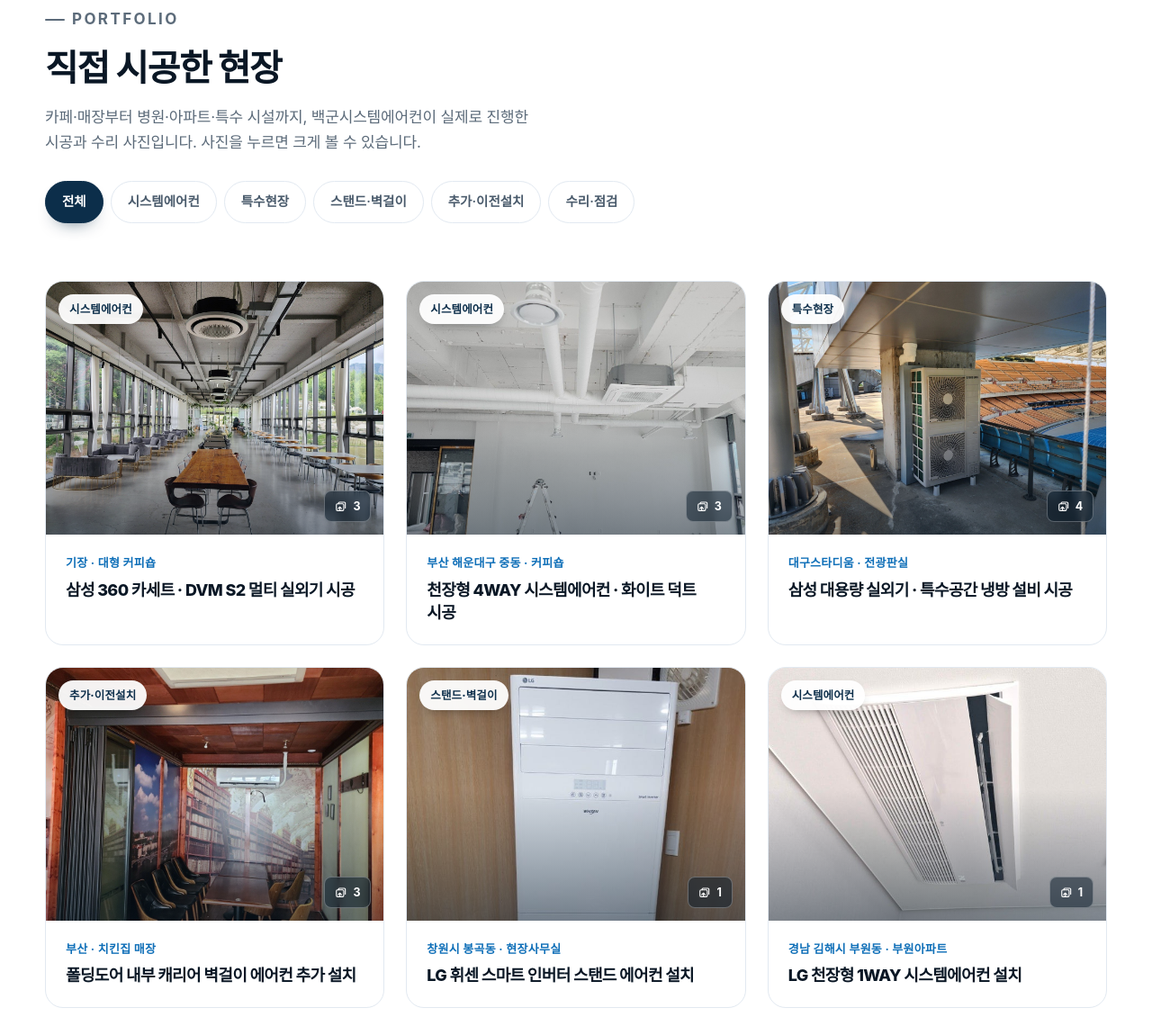
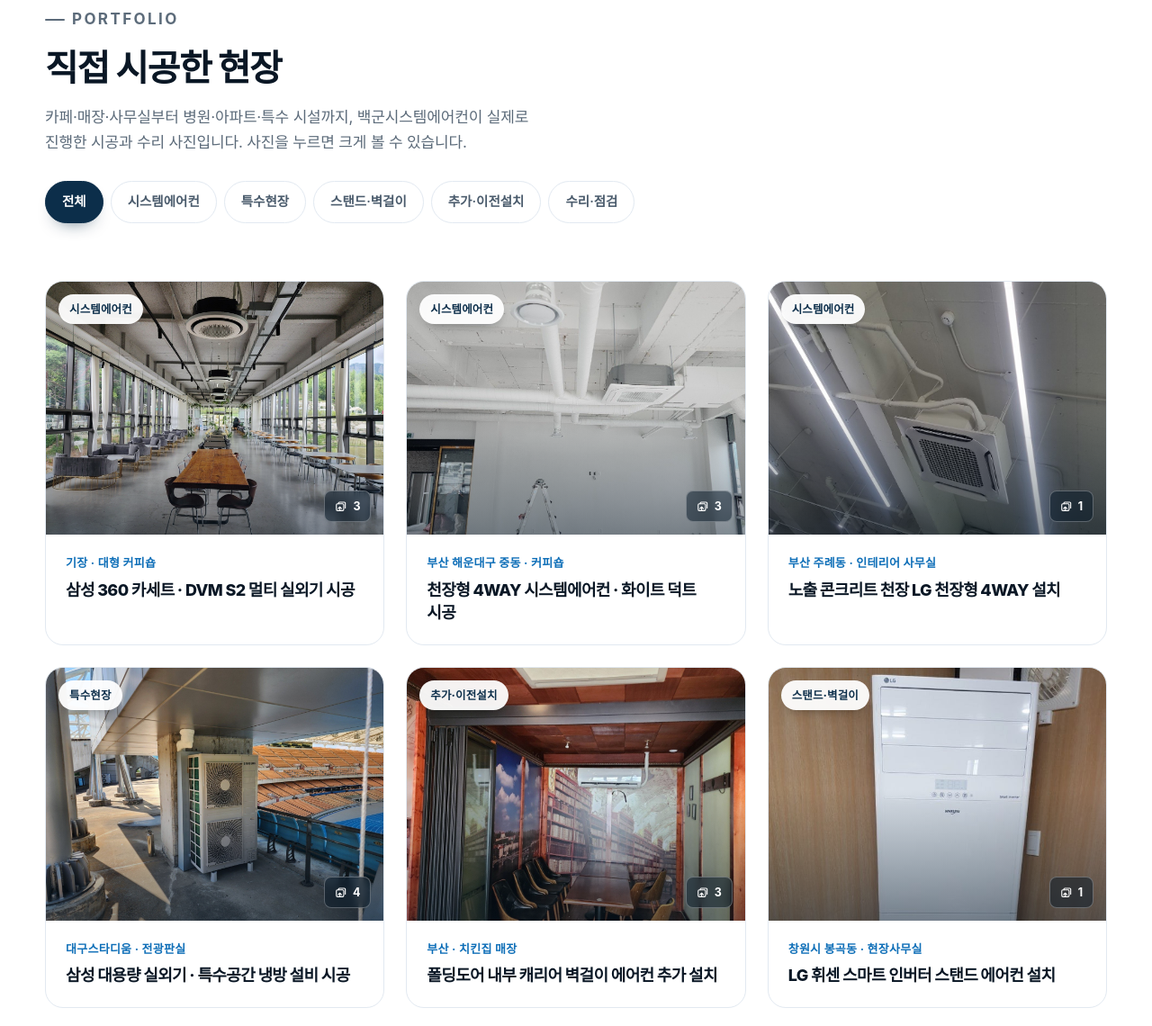
Before and after one commit to baekjongmun/baekjongmun.github.io, a plain HTML site: page index.html in a window 1280 px wide. Shown: the part 2412-3552 px from the top of the page at 90% size. Drawn offline with Linux system fonts and the light colour scheme.

Commit message:
시공사례 추가: 부산 주례동 인테리어 사무실 (노출 콘크리트 천장 LG 천장형 4WAY)

```diff
--- a/index.html
+++ b/index.html
@@ -350,7 +350,7 @@
         <div class="section-head reveal">
           <p class="eyebrow">Portfolio</p>
           <h2>직접 시공한 현장</h2>
-          <p>카페·매장부터 병원·아파트·특수 시설까지, 백군시스템에어컨이 실제로 진행한 시공과 수리 사진입니다. 사진을 누르면 크게 볼 수 있습니다.</p>
+          <p>카페·매장·사무실부터 병원·아파트·특수 시설까지, 백군시스템에어컨이 실제로 진행한 시공과 수리 사진입니다. 사진을 누르면 크게 볼 수 있습니다.</p>
         </div>
         <div class="filters reveal" role="group" aria-label="시공사례 분류">
           <button type="button" data-filter="all" aria-pressed="true">전체</button>
@@ -417,8 +417,29 @@
           </template>
         </article>
 
+        <!-- 부산 주례동 인테리어 사무실 -->
+        <article class="case reveal" data-cat="system" style="--delay:160ms">
+          <div class="case__media">
+            <img src="./images/1000011106-b151fcb6b44c41289bf61170a5044fdb.jpg"
+                 alt="부산 주례동 인테리어 사무실 노출 콘크리트 천장에 설치한 LG 천장형 4WAY 시스템에어컨과 흰색 보온 배관"
+                 width="1050" height="1400" loading="lazy">
+            <span class="case__tag">시스템에어컨</span>
+            <span class="case__count"><svg aria-hidden="true"><use href="#i-images"/></svg>1</span>
+          </div>
+          <div class="case__body">
+            <p class="case__place">부산 주례동 · 인테리어 사무실</p>
+            <h3>노출 콘크리트 천장 LG 천장형 4WAY 설치</h3>
+          </div>
+          <button class="case__hit" type="button" data-case-open aria-label="부산 주례동 인테리어 사무실 시공사례 사진 크게 보기"><span>사진 보기</span></button>
+          <template>
+            <a data-src="./images/1000011106-b151fcb6b44c41289bf61170a5044fdb.jpg"
+               data-caption="부산 주례동 인테리어 사무실 — 노출 콘크리트 천장에 설치한 LG 천장형 4WAY 시스템에어컨과 화이트 보온 배관"
+               data-alt="회색 노출 콘크리트 천장에 매달린 흰색 4WAY 카세트 실내기와 천장을 따라 가지런히 마감된 흰색 보온 배관"></a>
+          </template>
+        </article>
+
         <!-- 대구스타디움 전광판실 -->
-        <article class="case reveal" data-cat="special" style="--delay:160ms">
+        <article class="case reveal" data-cat="special" style="--delay:240ms">
           <div class="case__media">
             <img src="./images/1000012052-b13b9bd19d4049898ad76df80b68b50b.jpg"
                  alt="대구스타디움 관람석 쪽에 설치된 삼성 대용량 실외기"
@@ -447,7 +468,7 @@
           </template>
         </article>
 
-        <!-- 치킨집 매장 -->        <article class="case reveal" data-cat="moving" style="--delay:240ms">
+        <!-- 치킨집 매장 -->        <article class="case reveal" data-cat="moving" style="--delay:320ms">
           <div class="case__media">
             <img src="./images/1000012044-b1a95c964d8746fbb47f5ed26a6505f1.jpg"
                  alt="치킨집 매장 폴딩도어 안쪽 룸에 추가 설치한 캐리어 벽걸이 에어컨"
@@ -474,7 +495,7 @@
         </article>
 
         <!-- 창원 봉곡동 현장사무실 -->
-        <article class="case reveal" data-cat="stand" style="--delay:320ms">
+        <article class="case reveal" data-cat="stand" style="--delay:400ms">
           <div class="case__media">
             <img src="./images/1000012330-c39229b5d7e84606b6dc08b51b1bb128.jpg"
                  alt="창원시 봉곡동 현장사무실에 설치한 LG 휘센 스마트 인버터 스탠드 에어컨"
@@ -495,7 +516,7 @@
         </article>
 
         <!-- 김해 부원동 아파트 -->
-        <article class="case reveal" data-cat="system" style="--delay:400ms">
+        <article class="case reveal" data-cat="system" style="--delay:480ms">
           <div class="case__media">
             <img src="./images/1000012331-744ae0975cbc4a30a5b07e6ed7dff9aa.jpg"
                  alt="경남 김해시 부원동 부원아파트 거실 천장에 설치한 LG 천장형 1WAY 시스템에어컨"
```
Also changed, not shown: images/1000011106-b151fcb6b44c41289bf61170a5044fdb.jpg (added).
